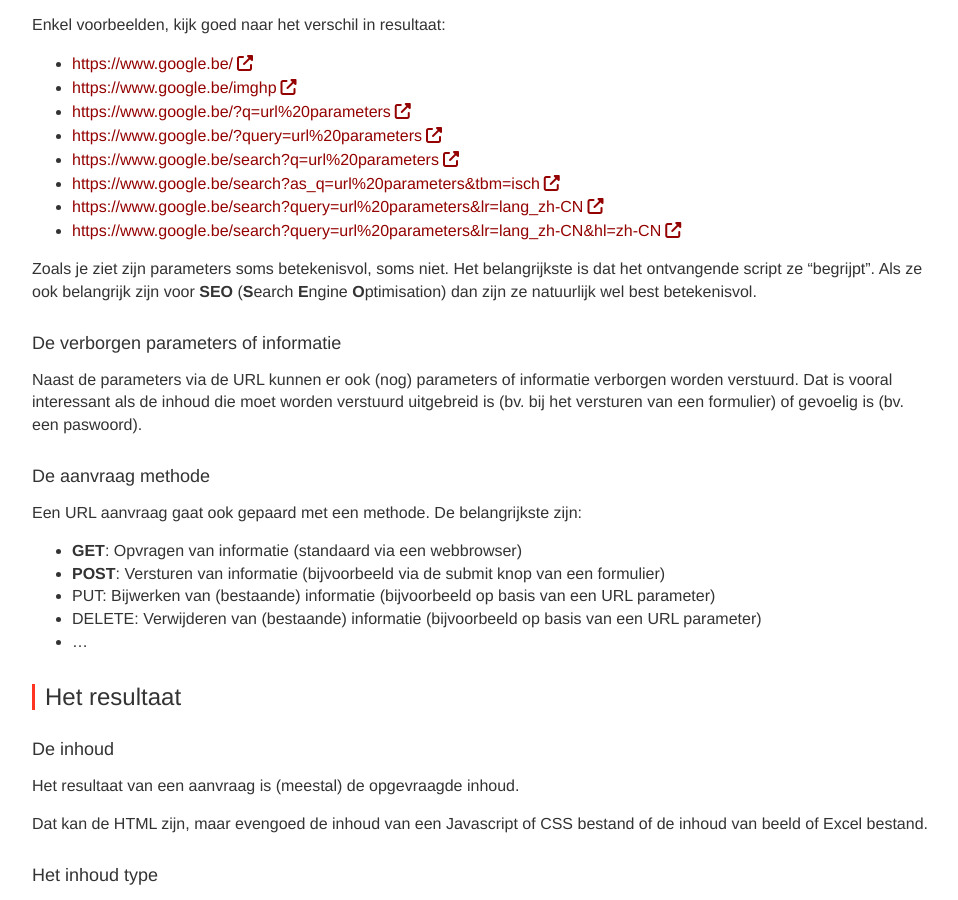
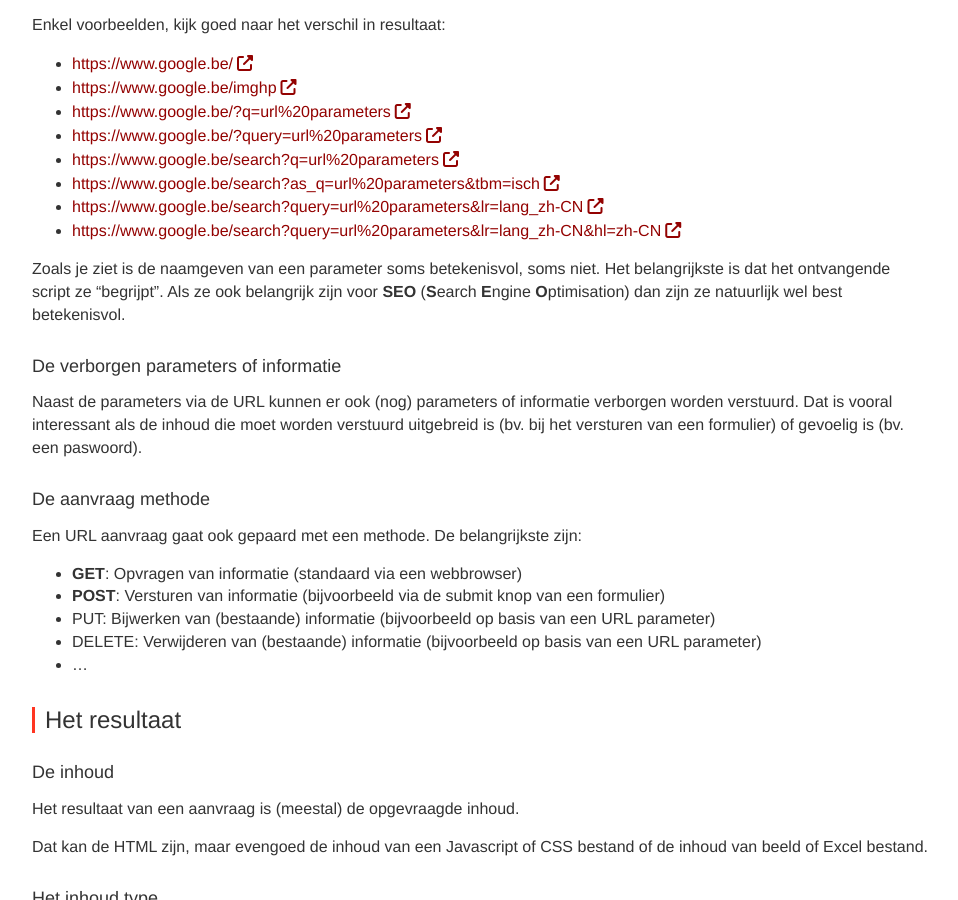
Before and after one commit to Syntra-Brussel/dynamische-webtechnieken, a Jekyll site: the page built from introductie/http-aanvraag.md, in a window 1280 px wide and 900 px high, scrolled down 2298 px. Shown: the whole window, without its empty margins (318-1276 px from the left). Built offline with Jekyll 4.4.1, drawn with Linux system fonts in a browser that asks for light colours; nearby versions of some CDN libraries; a script that is not in the unit is left out.

Commit message:
Update http-aanvraag.md

```diff
--- a/introductie/http-aanvraag.md
+++ b/introductie/http-aanvraag.md
@@ -61,7 +61,7 @@
 * <a href="https://www.google.be/search?query=url%20parameters&lr=lang_zh-CN" target="_blank">https://www.google.be/search?query=url%20parameters&lr=lang_zh-CN</a>
 * <a href="https://www.google.be/search?query=url%20parameters&lr=lang_zh-CN&hl=zh-CN" target="_blank">https://www.google.be/search?query=url%20parameters&lr=lang_zh-CN&hl=zh-CN</a>
 
-Zoals je ziet zijn parameters soms betekenisvol, soms niet. Het belangrijkste is dat het ontvangende script ze "begrijpt". Als ze ook belangrijk zijn voor <strong>SEO</strong> (<strong>S</strong>earch <strong>E</strong>ngine <strong>O</strong>ptimisation) dan zijn ze natuurlijk wel best betekenisvol.
+Zoals je ziet is de naamgeven van een parameter soms betekenisvol, soms niet. Het belangrijkste is dat het ontvangende script ze "begrijpt". Als ze ook belangrijk zijn voor <strong>SEO</strong> (<strong>S</strong>earch <strong>E</strong>ngine <strong>O</strong>ptimisation) dan zijn ze natuurlijk wel best betekenisvol.
 
 #### De verborgen parameters of informatie
 Naast de parameters via de URL kunnen er ook (nog) parameters of informatie verborgen worden verstuurd. Dat is vooral interessant als de inhoud die moet worden verstuurd uitgebreid is (bv. bij het versturen van een formulier) of gevoelig is (bv. een paswoord).
```
